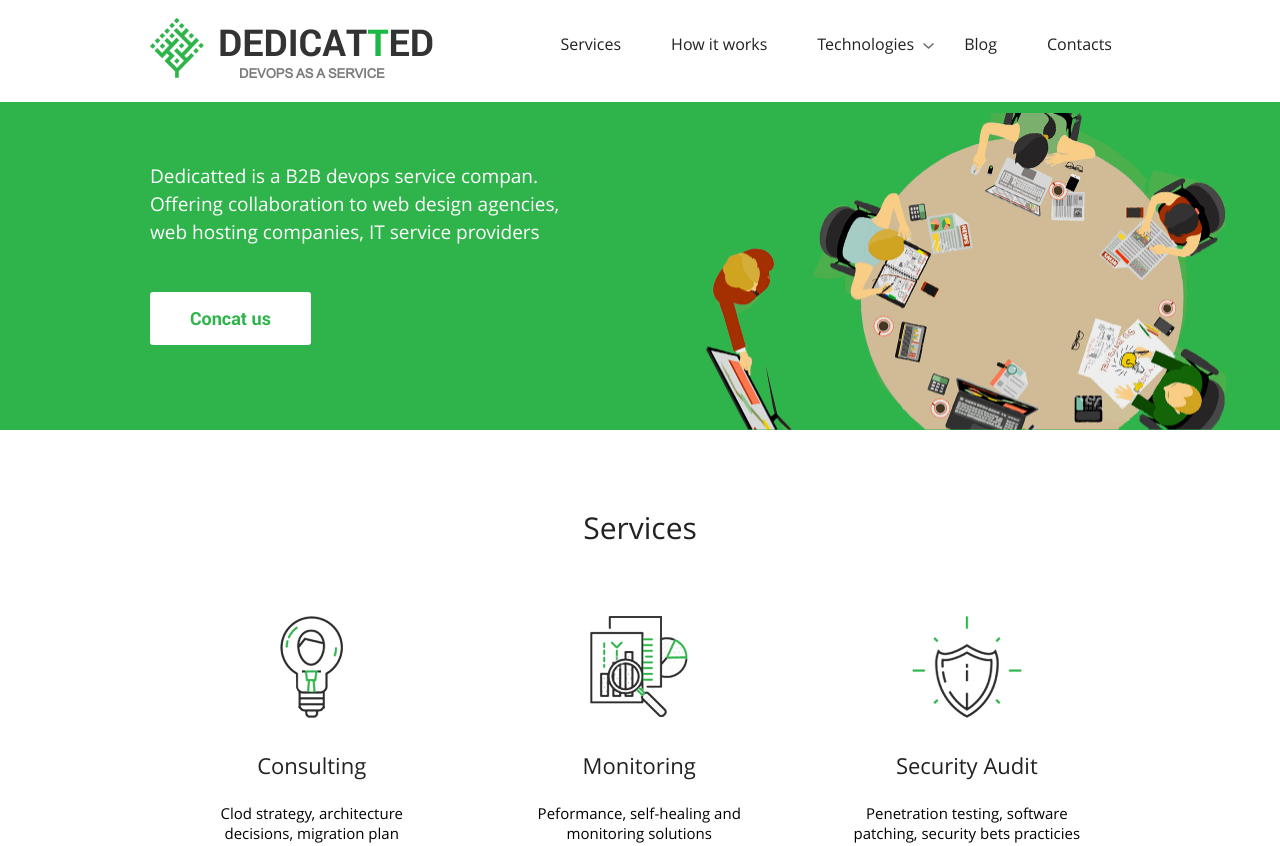
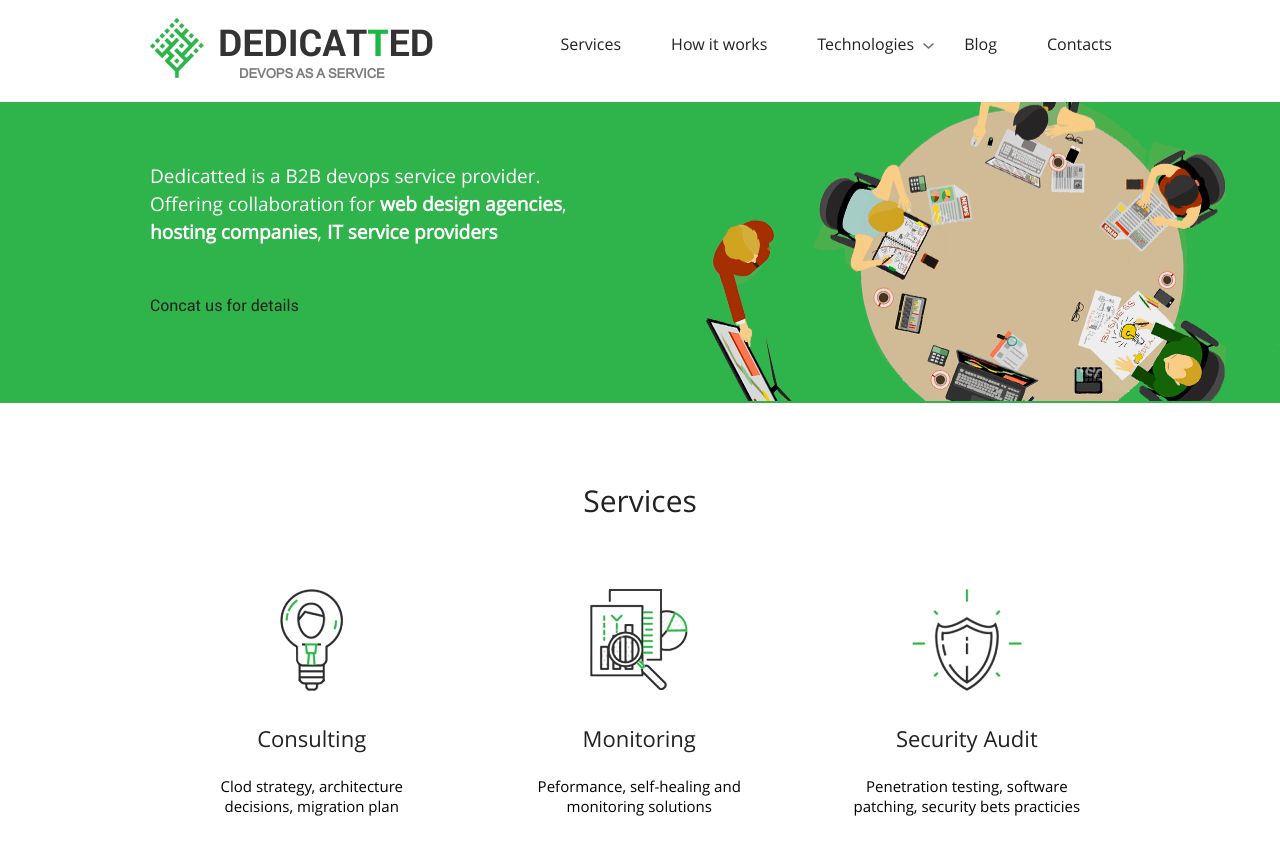
Before and after one commit to dedicatted/dedicatted.github.io, a website: page app/index.html in a window 1280 px wide. Shown: the top 846 px of the page. Drawn offline with nearby package versions, Linux system fonts and the light colour scheme; files that its build step writes are made by us from their sources.

Commit message:
index.html text

```diff
--- a/app/index.html
+++ b/app/index.html
@@ -88,9 +88,9 @@
 	</header>
 	<section class="s-1">
 		<div class="container">
-			<div class="s1-text">Dedicatted is a B2B devops service compan. </br>Offering collaboration to web design agencies, web hosting companies, IT service providers<br>
+			<div class="s1-text">Dedicatted is a B2B devops service provider. </br>Offering collaboration for <span>web design agencies</span>, <span>hosting companies</span>, <span> IT service providers</span><br>
 			</div>
-			<a class="button">Concat us</a>
+			<a class="button" href="#contact">Concat us for details</a>
 		</div>
 	</section>
 	<section class="services" id="services">
```
Also changed, not shown: index.html (+2 -2 lines).
